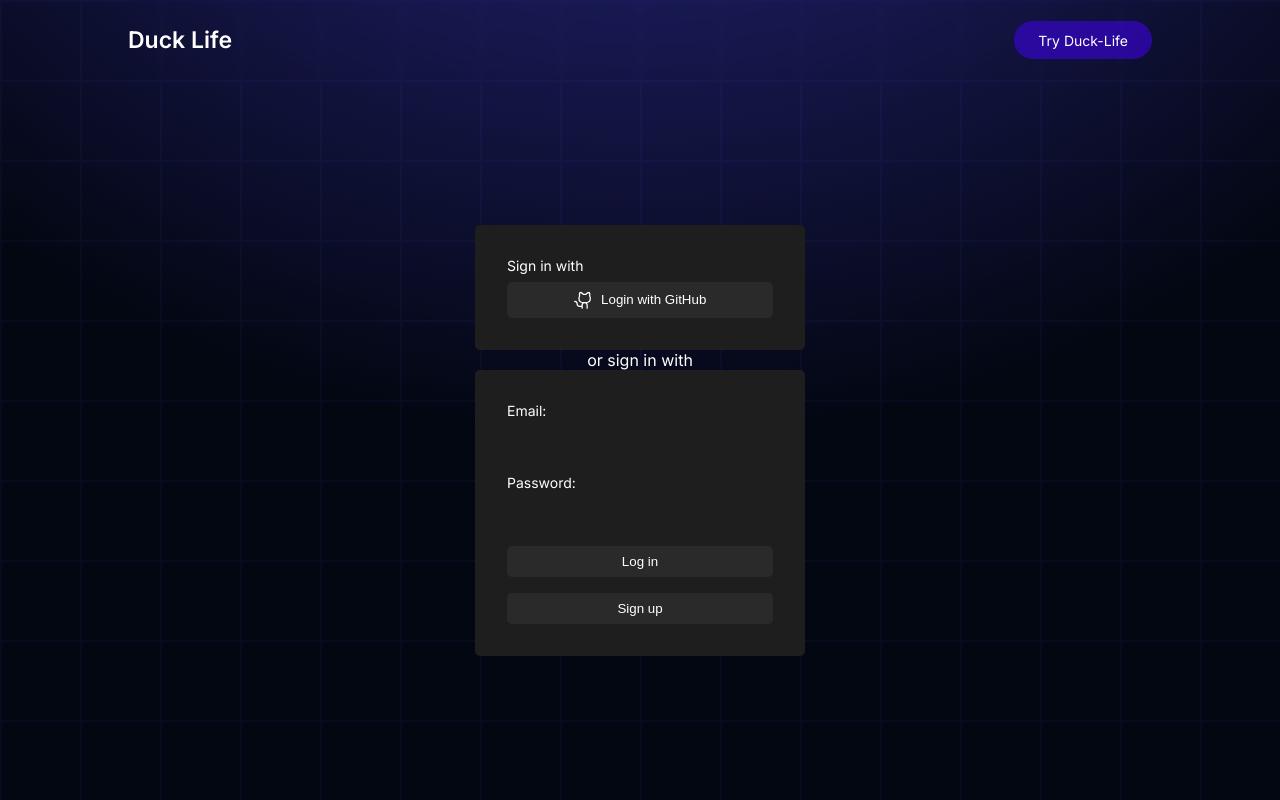
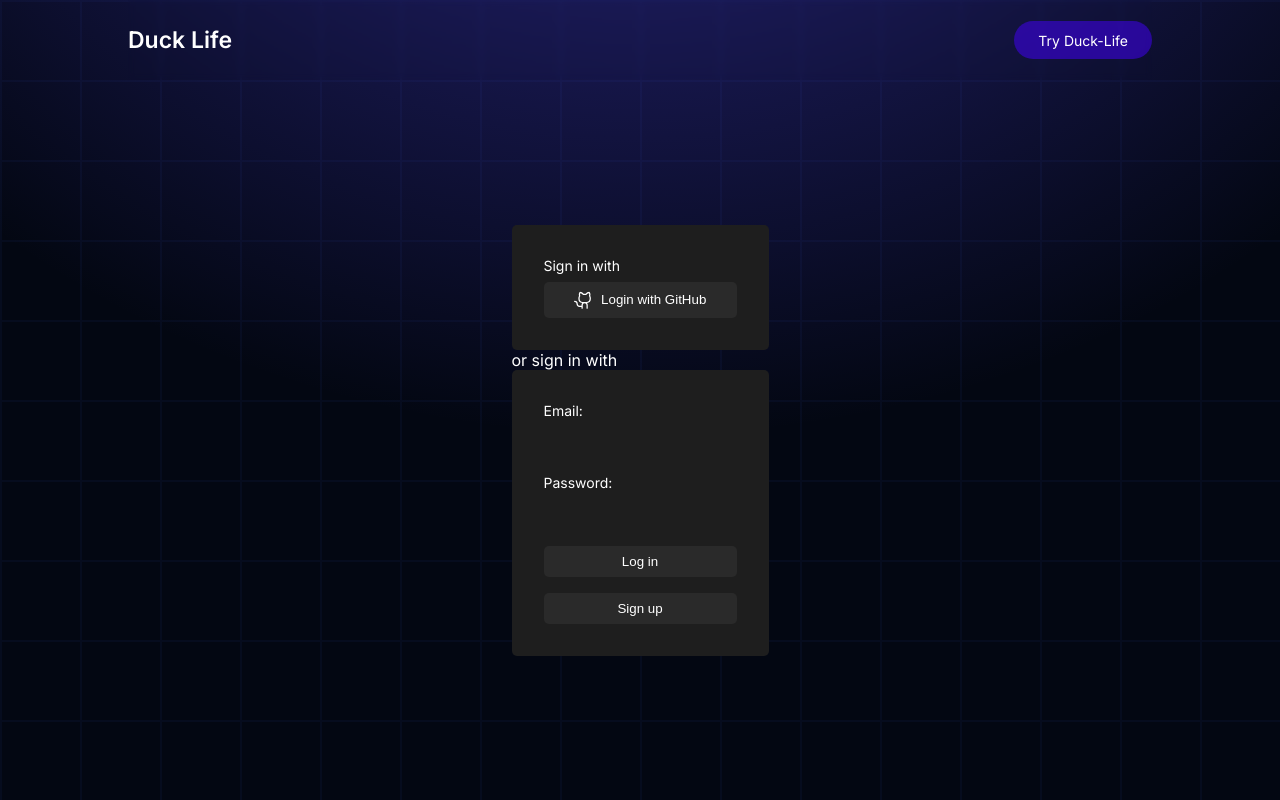
Before and after one commit to 5thAttemptCode/DevDuck, a Next.js app: page /login in a window 1280 px wide. Shown: the top 800 px of the page. Built offline with nearby package versions, Linux system fonts and the light colour scheme; no server answers.

Commit message:
login-forms seperated into individual components

```diff
--- /dev/null
+++ b/app/login/components/email/index.tsx
@@ -0,0 +1,21 @@
+import { login, signup } from "../../actions"
+import styles from "../../style.module.css"
+
+
+export default function Email() {
+
+  return (
+    <form className={styles.form}>
+      <span className={styles.span}>
+        <label htmlFor="email">Email:</label>
+        <input id="email" name="email" type="email" required />
+      </span>
+      <span className={styles.span}>
+        <label htmlFor="password">Password:</label>
+        <input id="password" name="password" type="password" required />
+      </span>
+      <button className={styles.github} formAction={login}>Log in</button>
+      <button className={styles.github} formAction={signup}>Sign up</button>
+    </form>
+  )
+}
--- /dev/null
+++ b/app/login/components/github/index.tsx
@@ -0,0 +1,16 @@
+import { GithubLogo } from '@phosphor-icons/react/dist/ssr'
+import { loginWithGitHub } from "../../actions"
+import styles from "../../style.module.css"
+
+
+export default function Github() {
+
+  return (
+    <form className={styles.form} action={loginWithGitHub} method="post">
+      <span className={styles.span}>
+        <label htmlFor="button">Sign in with</label>
+        <button className={styles.github} type="submit"> <GithubLogo size={20} /> &nbsp; Login with GitHub</button>
+      </span>
+    </form>
+  )
+}
--- a/app/login/page.tsx
+++ b/app/login/page.tsx
@@ -1,5 +1,5 @@
-import { GithubLogo } from '@phosphor-icons/react/dist/ssr'
-import { login, signup, loginWithGitHub } from './actions'
+import Email from './components/email'
+import Github from './components/github'
 import styles from "./style.module.css"
 
 
@@ -7,25 +7,11 @@ export default function LoginPage() {
 
   return (
     <section className={styles.section}>
-      <form className={styles.form} action={loginWithGitHub} method="post">
-        <span className={styles.span}>
-          <label htmlFor="button">Sign in with</label>
-          <button className={styles.github} type="submit"> <GithubLogo size={20} /> &nbsp; Login with GitHub</button>
-        </span>
-      </form>
-      <p>or sign in with</p>
-      <form className={styles.form}>
-        <span className={styles.span}>
-          <label htmlFor="email">Email:</label>
-          <input id="email" name="email" type="email" required />
-        </span>
-        <span className={styles.span}>
-          <label htmlFor="password">Password:</label>
-          <input id="password" name="password" type="password" required />
-        </span>
-        <button className={styles.github} formAction={login}>Log in</button>
-        <button className={styles.github} formAction={signup}>Sign up</button>
-      </form>
+      <div className={styles.formContainer}>
+        <Github />
+        <p>or sign in with</p>
+        <Email />
+      </div>
     </section>
   )
 }
```
